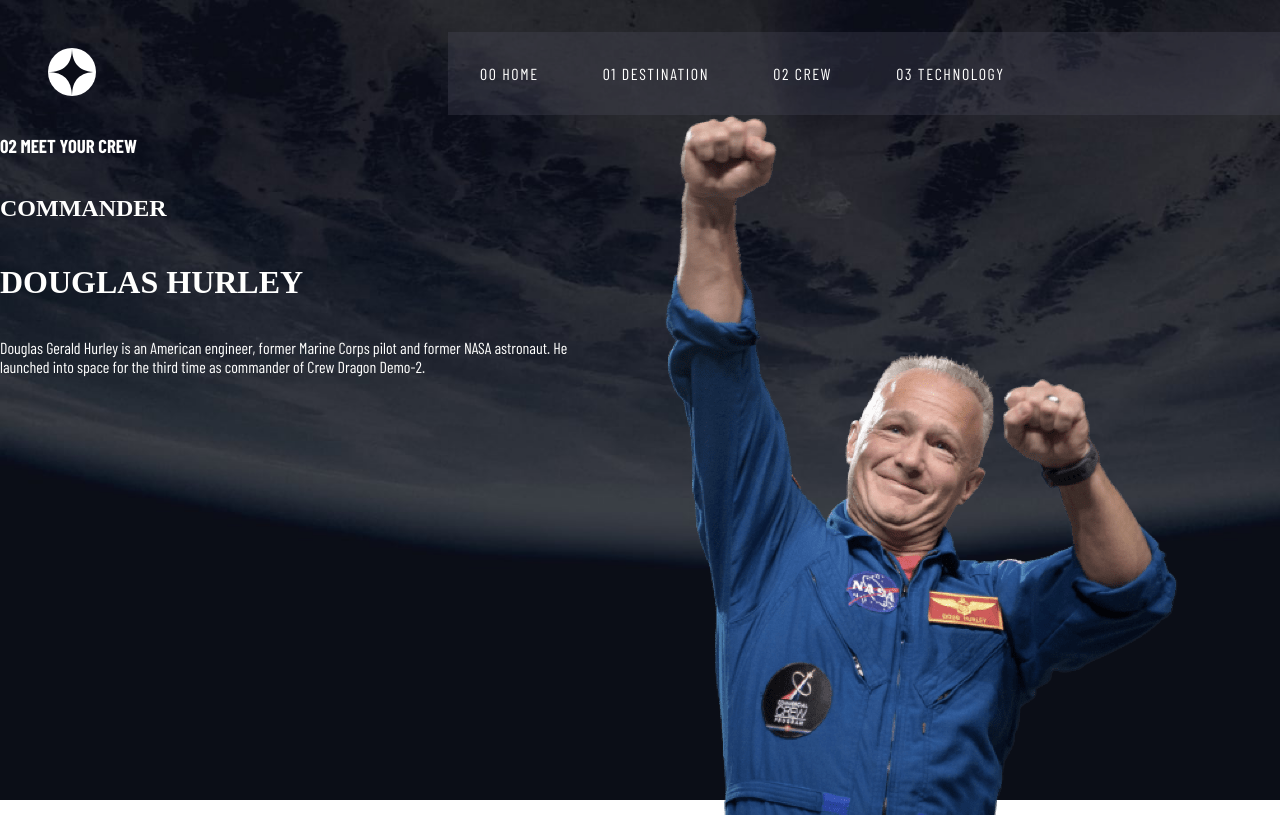
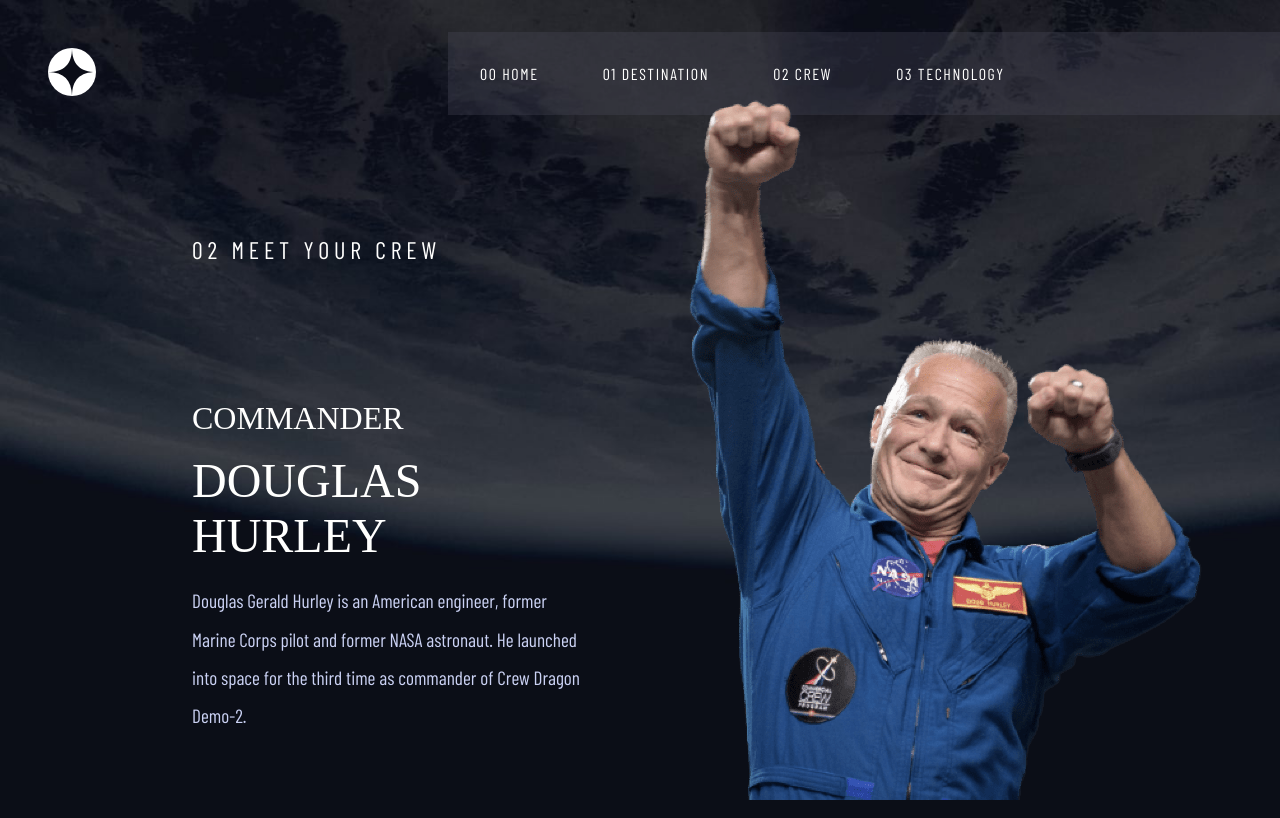
Before and after one commit to jakegodsall/space-tourism-website-frontend-practice, a Django app: page /crew/commander in a window 1280 px wide. Run offline with Django 4.2, Linux system fonts and the light colour scheme; some web fonts are replaced.

Commit message:
styled crew_member partial

```diff
--- a/crew/static/crew/partials/crew-member.css
+++ b/crew/static/crew/partials/crew-member.css
@@ -2,7 +2,10 @@
     display: grid;
     grid-template-columns: 1fr 1fr;
     grid-template-rows: auto;
-    gap: 3rem;
+    gap: 6rem;
+    width: 70%;
+    margin: 0 auto;
+    margin-top: 6rem;
 }
 
 .crew__col1 {
@@ -12,13 +15,68 @@
 
 .crew__title {
     text-transform: uppercase;
+    letter-spacing: 0.3rem;
+    font-size: 1.5rem;
+    font-weight: lighter;
+}
+
+.crew__title .crew__number {
+    color: var(--grey-text-color);
 }
 
 .crew__role,
 .crew__member {
     text-transform: uppercase;
     font-family: var(--secondary-font);
+    margin: 0;
+    font-weight: lighter;
 }
 
-.crew__col2 {
+.crew__role {
+    font-size: 2rem;
+    color: var(--grey-text-color);
+    margin-top: 7rem;
+    margin-bottom: 1rem;
 }
+
+.crew__member {
+    font-size: 3rem;
+}
+
+.crew__main-text {
+    color: var(--secondary-text-color);
+    font-size: 1.2rem;
+    font-weight: lighter;
+    line-height: 2;
+}
+
+.crew__selector {
+    display: inline;
+    border: none;
+    padding: 0;
+    width: 40%;
+    display: flex;
+    justify-content: space-between;
+}
+
+.crew__selector button {
+    width: 1rem;
+    height: 1rem;
+    border-radius: 50%;
+    border: none;
+    background-color: var(--grey-text-color);
+}
+
+.crew__image {
+    position: absolute;
+    bottom: 0;
+}
+
+@media screen and (min-height: 1300px) {
+    .crew__grid {
+        grid-template-columns: auto;
+        grid-template-rows: 1fr 1fr;
+        width: 50%;
+        margin: 0 auto;
+    }
+}
--- a/crew/templates/crew/partials/crew-member.html
+++ b/crew/templates/crew/partials/crew-member.html
@@ -2,16 +2,27 @@
 
 <div class="crew__grid">
     <div class="crew__col1">
-        <h3 class="crew__title">02 meet your crew</h3>
+        <h3 class="crew__title"><span class="crew__number">02</span> meet your crew</h3>
 
         <h2 class="crew__role">Commander</h2>
         <h1 class="crew__member">Douglas Hurley</h1>
-        <p>
+        <p class="crew__main-text">
             Douglas Gerald Hurley is an American engineer, former Marine Corps pilot and former NASA
             astronaut. He launched into space for the third time as commander of Crew Dragon Demo-2.
         </p>
+
+        <fieldset class="crew__selector">
+            <a href="{% url 'commander' %}"><button></button></a>
+            <a href="{% url 'engineer' %}"><button></button></a>
+            <a href="{% url 'pilot' %}"><button></button></a>
+            <a href="{% url 'specialist' %}"><button></button></a>
+        </fieldset>
     </div>
-    <div class="col2">
-        <img src="{% static 'crew/images/image-douglas-hurley.png' %}" alt="Crew member" />
+    <div class="crew__col2">
+        <img
+            class="crew__image"
+            src="{% static 'crew/images/image-douglas-hurley.png' %}"
+            alt="Crew member"
+        />
     </div>
 </div>
```
